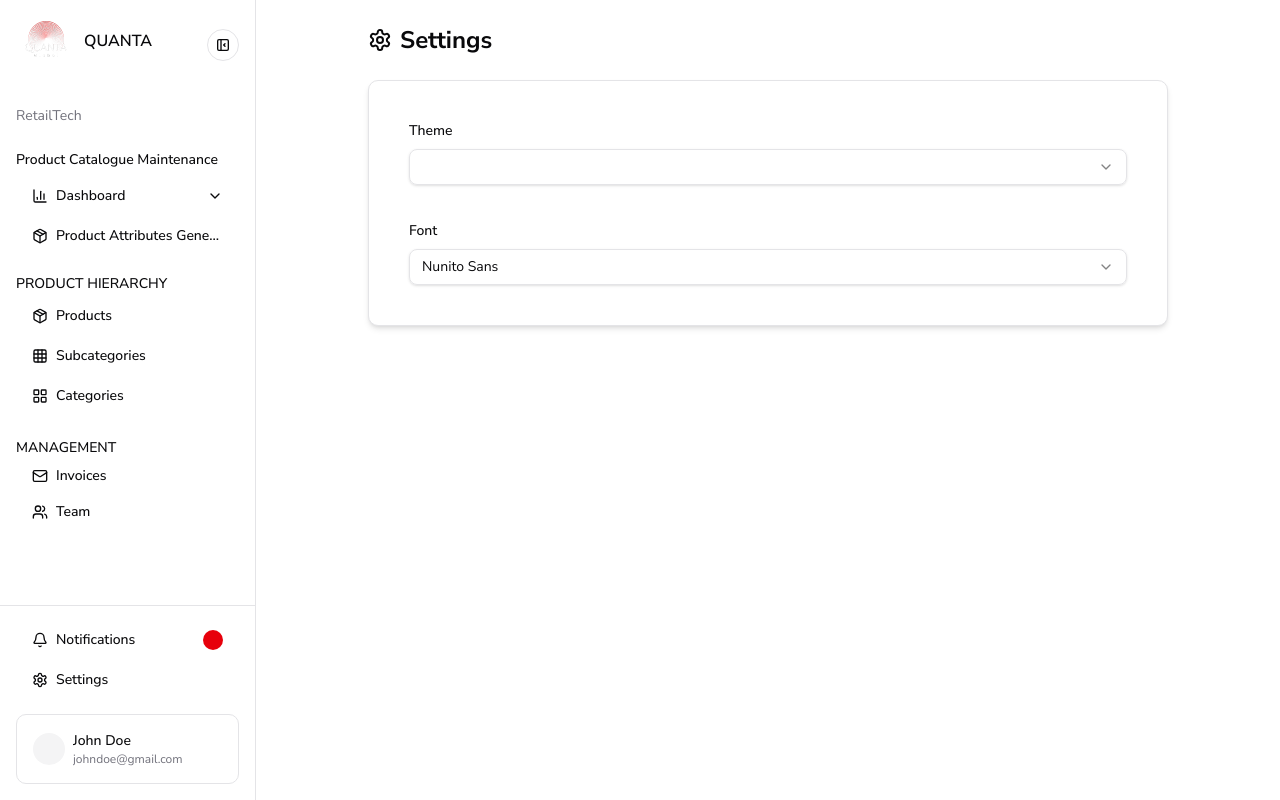
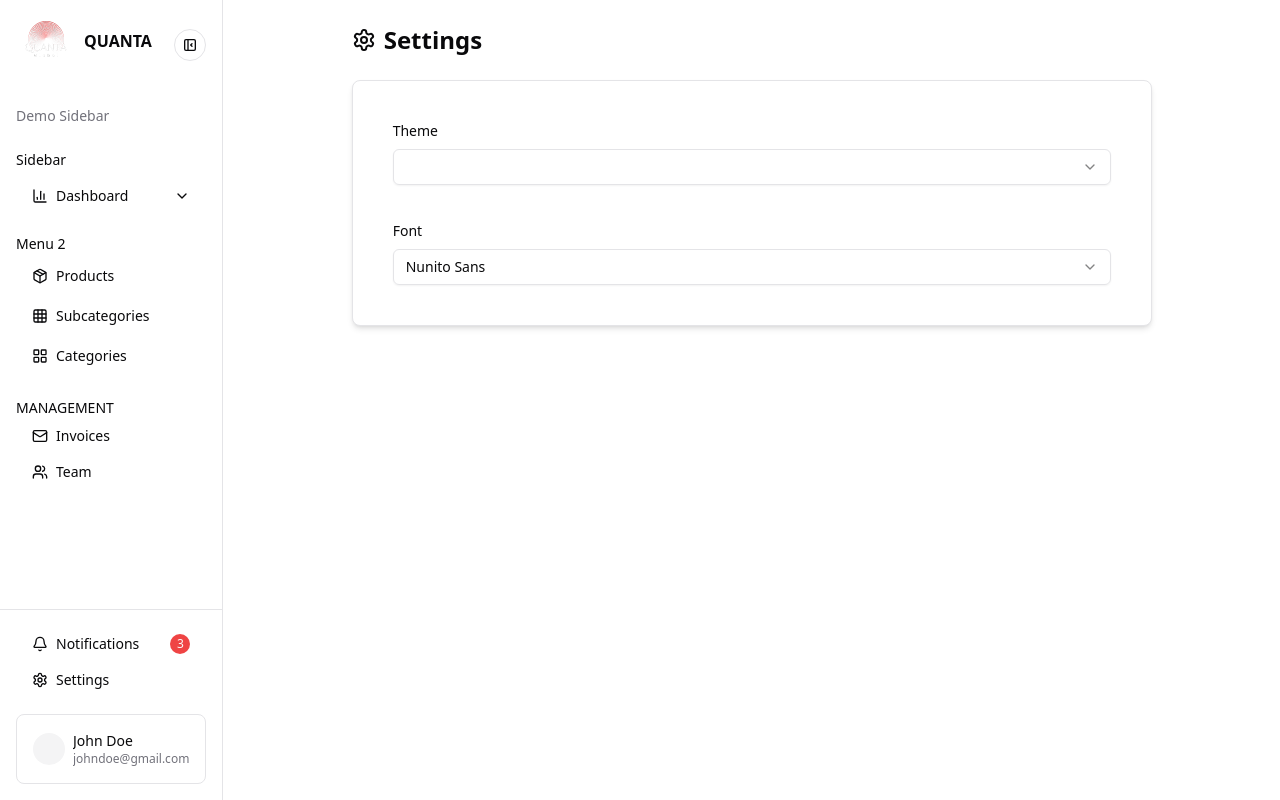
Before and after one commit to praneeth622/SAP-Monitoring, a Next.js app in the folder sap-monitoring/app-ui/: page /settings in a window 1280 px wide. Built offline with nearby package versions, Linux system fonts and the light colour scheme.

Commit message:
sidebar init

```diff
--- a/sap-monitoring/app-ui/app/globals.css
+++ b/sap-monitoring/app-ui/app/globals.css
@@ -1,167 +1,100 @@
-@import "tailwindcss";
+@import url('https://fonts.googleapis.com/css2?family=Nunito+Sans:wght@400;600;700&family=Poppins:wght@400;500;600&display=swap');
 
+@tailwind base;
+@tailwind components;
 @tailwind utilities;
 
-@custom-variant dark (&:is(.dark *));
-
-@theme inline {
-  --color-background: var(--background);
-  --color-foreground: var(--foreground);
-  --font-sans: var(--font-geist-sans);
-  --font-mono: var(--font-geist-mono);
-  --color-sidebar-ring: var(--sidebar-ring);
-  --color-sidebar-border: var(--sidebar-border);
-  --color-sidebar-accent-foreground: var(--sidebar-accent-foreground);
-  --color-sidebar-accent: var(--sidebar-accent);
-  --color-sidebar-primary-foreground: var(--sidebar-primary-foreground);
-  --color-sidebar-primary: var(--sidebar-primary);
-  --color-sidebar-foreground: var(--sidebar-foreground);
-  --color-sidebar: var(--sidebar);
-  --color-chart-5: var(--chart-5);
-  --color-chart-4: var(--chart-4);
-  --color-chart-3: var(--chart-3);
-  --color-chart-2: var(--chart-2);
-  --color-chart-1: var(--chart-1);
-  --color-ring: var(--ring);
-  --color-input: var(--input);
-  --color-border: var(--border);
-  --color-destructive-foreground: var(--destructive-foreground);
-  --color-destructive: var(--destructive);
-  --color-accent-foreground: var(--accent-foreground);
-  --color-accent: var(--accent);
-  --color-muted-foreground: var(--muted-foreground);
-  --color-muted: var(--muted);
-  --color-secondary-foreground: var(--secondary-foreground);
-  --color-secondary: var(--secondary);
-  --color-primary-foreground: var(--primary-foreground);
-  --color-primary: var(--primary);
-  --color-popover-foreground: var(--popover-foreground);
-  --color-popover: var(--popover);
-  --color-card-foreground: var(--card-foreground);
-  --color-card: var(--card);
-  --radius-sm: calc(var(--radius) - 4px);
-  --radius-md: calc(var(--radius) - 2px);
-  --radius-lg: var(--radius);
-  --radius-xl: calc(var(--radius) + 4px);
+@layer components {
+  .custom-scrollbar {
+    scrollbar-width: thin;
+    scrollbar-color: var(--color-ring) var(--color-background);
+  }
 }
-
-:root {
-  --card: oklch(1 0 0);
-  --card-foreground: oklch(0.141 0.005 285.823);
-  --popover: oklch(1 0 0);
-  --popover-foreground: oklch(0.141 0.005 285.823);
-  --primary: oklch(0.21 0.006 285.885);
-  --primary-foreground: oklch(0.985 0 0);
-  --secondary: oklch(0.967 0.001 286.375);
-  --secondary-foreground: oklch(0.21 0.006 285.885);
-  --muted: oklch(0.967 0.001 286.375);
-  --muted-foreground: oklch(0.552 0.016 285.938);
-  --accent: oklch(0.967 0.001 286.375);
-  --accent-foreground: oklch(0.21 0.006 285.885);
-  --destructive: oklch(0.577 0.245 27.325);
-  --destructive-foreground: oklch(0.577 0.245 27.325);
-  --border: oklch(0.92 0.004 286.32);
-  --input: oklch(0.92 0.004 286.32);
-  --ring: oklch(0.705 0.015 286.067);
-  --chart-1: oklch(0.646 0.222 41.116);
-  --chart-2: oklch(0.6 0.118 184.704);
-  --chart-3: oklch(0.398 0.07 227.392);
-  --chart-4: oklch(0.828 0.189 84.429);
-  --chart-5: oklch(0.769 0.188 70.08);
-  --radius: 0.625rem;
-  --sidebar: oklch(0.985 0 0);
-  --sidebar-foreground: oklch(0.141 0.005 285.823);
-  --sidebar-primary: oklch(0.21 0.006 285.885);
-  --sidebar-primary-foreground: oklch(0.985 0 0);
-  --sidebar-accent: oklch(0.967 0.001 286.375);
-  --sidebar-accent-foreground: oklch(0.21 0.006 285.885);
-  --sidebar-border: oklch(0.92 0.004 286.32);
-  --sidebar-ring: oklch(0.705 0.015 286.067);
-  --background: oklch(1 0 0);
-  --foreground: oklch(0.141 0.005 285.823);
-}
-
-.dark {
-  --background: oklch(0.141 0.005 285.823);
-  --foreground: oklch(0.985 0 0);
-  --card: oklch(0.141 0.005 285.823);
-  --card-foreground: oklch(0.985 0 0);
-  --popover: oklch(0.141 0.005 285.823);
-  --popover-foreground: oklch(0.985 0 0);
-  --primary: oklch(0.985 0 0);
-  --primary-foreground: oklch(0.21 0.006 285.885);
-  --secondary: oklch(0.274 0.006 286.033);
-  --secondary-foreground: oklch(0.985 0 0);
-  --muted: oklch(0.274 0.006 286.033);
-  --muted-foreground: oklch(0.705 0.015 286.067);
-  --accent: oklch(0.274 0.006 286.033);
-  --accent-foreground: oklch(0.985 0 0);
-  --destructive: oklch(0.396 0.141 25.723);
-  --destructive-foreground: oklch(0.637 0.237 25.331);
-  --border: oklch(0.274 0.006 286.033);
-  --input: oklch(0.274 0.006 286.033);
-  --ring: oklch(0.442 0.017 285.786);
-  --chart-1: oklch(0.488 0.243 264.376);
-  --chart-2: oklch(0.696 0.17 162.48);
-  --chart-3: oklch(0.769 0.188 70.08);
-  --chart-4: oklch(0.627 0.265 303.9);
-  --chart-5: oklch(0.645 0.246 16.439);
-  --sidebar: oklch(0.21 0.006 285.885);
-  --sidebar-foreground: oklch(0.985 0 0);
-  --sidebar-primary: oklch(0.488 0.243 264.376);
-  --sidebar-primary-foreground: oklch(0.985 0 0);
-  --sidebar-accent: oklch(0.274 0.006 286.033);
-  --sidebar-accent-foreground: oklch(0.985 0 0);
-  --sidebar-border: oklch(0.274 0.006 286.033);
-  --sidebar-ring: oklch(0.442 0.017 285.786);
-}
-
-.navy {
-  --background: oklch(0.07 0.019 254.456);
-  --foreground: oklch(0.985 0 0);
-  --card: oklch(0.07 0.019 254.456);
-  --card-foreground: oklch(0.985 0 0);
-  --popover: oklch(0.07 0.019 254.456);
-  --popover-foreground: oklch(0.985 0 0);
-  --primary: oklch(0.488 0.243 264.376);
-  --primary-foreground: oklch(0.985 0 0);
-  --secondary: oklch(0.137 0.022 254.168);
-  --secondary-foreground: oklch(0.985 0 0);
-  --muted: oklch(0.137 0.022 254.168); /* Approximation for HSL: 217 100% 12% */
-  --muted-foreground: oklch(0.705 0.015 286.067); /* Approximation for HSL: 215 20.2% 75.1% */
-  --accent: oklch(0.137 0.022 254.168); /* Approximation for HSL: 217 100% 12% */
-  --accent-foreground: oklch(0.985 0 0); /* Approximation for HSL: 210 40% 98% */
-  --destructive: oklch(0.396 0.141 25.723); /* Approximation for HSL: 0 84.2% 60.2% */
-  --destructive-foreground: oklch(0.637 0.237 25.331); /* Approximation for HSL: 210 40% 98% */
-  --border: oklch(0.137 0.022 254.168); /* Approximation for HSL: 217 100% 12% */
-  --input: oklch(0.137 0.022 254.168); /* Approximation for HSL: 217 100% 25% */
-  --ring: oklch(0.442 0.017 285.786); /* Approximation for HSL: 224.3 76.3% 48% */
-}
-
-
-
 @layer base {
   * {
-    @apply border-border outline-ring/50;
+    @apply border-border;
   }
   body {
-    @apply bg-background text-foreground;
-  }
-  .custom-scrollbar::-webkit-scrollbar {
-    width: 8px;
+    @apply bg-background text-foreground transition-colors duration-300;
   }
 
-  .custom-scrollbar::-webkit-scrollbar-track {
-    background: #f1f1f1;
-    border-radius: 4px;
+  :root {
+    --background: 0 0% 100%;
+    --foreground: 240 10% 3.9%;
+    --card: 0 0% 100%;
+    --card-foreground: 240 10% 3.9%;
+    --popover: 0 0% 100%;
+    --popover-foreground: 240 10% 3.9%;
+    --primary: 240 5.9% 10%;
+    --primary-foreground: 0 0% 98%;
+    --secondary: 240 4.8% 95.9%;
+    --secondary-foreground: 240 5.9% 10%;
+    --muted: 240 4.8% 95.9%;
+    --muted-foreground: 240 3.8% 46.1%;
+    --accent: 240 4.8% 95.9%;
+    --accent-foreground: 240 5.9% 10%;
+    --destructive: 0 84.2% 60.2%;
+    --destructive-foreground: 0 0% 98%;
+    --border: 240 5.9% 90%;
+    --input: 240 5.9% 90%;
+    --ring: 240 10% 3.9%;
+    --radius: 0.5rem;
+    --font-nunito: 'Nunito Sans', sans-serif;
+    --font-poppins: 'Poppins', sans-serif;
+    --chart-1: 12 76% 61%;
+    --chart-2: 173 58% 39%;
+    --chart-3: 197 37% 24%;
+    --chart-4: 43 74% 66%;
+    --chart-5: 27 87% 67%;
   }
 
-  .custom-scrollbar::-webkit-scrollbar-thumb {
-    background: #888;
-    border-radius: 4px;
+  .dark {
+    --background: 240 10% 3.9%;
+    --foreground: 0 0% 98%;
+    --card: 240 10% 3.9%;
+    --card-foreground: 0 0% 98%;
+    --popover: 240 10% 3.9%;
+    --popover-foreground: 0 0% 98%;
+    --primary: 0 0% 98%;
+    --primary-foreground: 240 5.9% 10%;
+    --secondary: 240 3.7% 15.9%;
+    --secondary-foreground: 0 0% 98%;
+    --muted: 240 3.7% 15.9%;
+    --muted-foreground: 240 5% 64.9%;
+    --accent: 240 3.7% 15.9%;
+    --accent-foreground: 0 0% 98%;
+    --destructive: 0 62.8% 30.6%;
+    --destructive-foreground: 0 0% 98%;
+    --border: 240 3.7% 15.9%;
+    --input: 240 3.7% 15.9%;
+    --ring: 240 4.9% 83.9%;
+    --chart-1: 220 70% 50%;
+    --chart-2: 160 60% 45%;
+    --chart-3: 30 80% 55%;
+    --chart-4: 280 65% 60%;
+    --chart-5: 340 75% 55%;
   }
 
-  .custom-scrollbar::-webkit-scrollbar-thumb:hover {
-    background: #555;
+  .navy {
+    --background: 217 100% 15%;
+    --foreground: 295 100% 97%;
+    --card: 217 100% 15%;
+    --card-foreground: 210 40% 98%;
+    --popover: 217 100% 15%;
+    --popover-foreground: 210 40% 98%;
+    --primary: 217.2 91.2% 59.8%;
+    --primary-foreground: 210 40% 98%;
+    --secondary: 217 100% 12%;
+    --secondary-foreground: 210 40% 98%;
+    --muted: 217 100% 12%;
+    --muted-foreground: 215 20.2% 75.1%;
+    --accent: 217 100% 12%;
+    --accent-foreground: 210 40% 98%;
+    --destructive: 0 84.2% 60.2%;
+    --destructive-foreground: 210 40% 98%;
+    --border: 217 100% 25%;
+    --input: 217 100% 25%;
+    --ring: 224.3 76.3% 48%;
   }
+
 }
--- a/sap-monitoring/app-ui/app/settings/page.tsx
+++ b/sap-monitoring/app-ui/app/settings/page.tsx
@@ -7,16 +7,17 @@
 import { Select, SelectContent, SelectItem, SelectTrigger, SelectValue } from "@/components/ui/select";
 
 export default function SettingsPage() {
-  const { theme, setTheme, resolvedTheme } = useTheme();
+  const { theme, setTheme } = useTheme();
   const { font, setFont } = useFont();
   const [mounted, setMounted] = useState(false);
 
+  // Wait for component to mount to avoid hydration mismatch
   useEffect(() => {
     setMounted(true);
   }, []);
 
   if (!mounted) {
-    return null;
+    return <div className="min-h-screen bg-background" />; // Show loading state
   }
 
   return (
--- a/sap-monitoring/app-ui/components/sidebar.tsx
+++ b/sap-monitoring/app-ui/components/sidebar.tsx
@@ -150,10 +150,10 @@
         </div>
 
         <div className="flex-1 overflow-y-auto overflow-x-hidden p-4 custom-scrollbar">
-          {!isCollapsed && <div className="text-sm text-muted-foreground mb-4">RetailTech</div>}
+          {!isCollapsed && <div className="text-sm text-muted-foreground mb-4">Demo Sidebar</div>}
 
           <div className="space-y-1 py-2">
-            {!isCollapsed && <div className="text-sm font-medium mb-2">Product Catalogue Maintenance</div>}
+            {!isCollapsed && <div className="text-sm font-medium mb-2">Sidebar</div>}
             <NavItem
               icon={BarChart3}
               label="Dashboard"
@@ -164,14 +164,9 @@
               <div className="space-y-1 py-1">
                 <div className="max-w-full overflow-hidden">
                   {[
-                    { path: "/dashboard", label: "Product Description Generator" },
-                    { path: "#", label: "Product Attributes Generator" },
-                    { path: "#", label: "Translation & Localization" },
-                    { path: "#", label: "Content Moderation" },
-                    { path: "#", label: "Product Quality Inspection" },
-                    { path: "#", label: "Product Image Enhancer" },
-                    { path: "#", label: "Compliance Validator" },
-                    { path: "#", label: "Generate Product Video" },
+                    { path: "#", label: "Tab 1" },
+                    { path: "#", label: "Tab 2" },
+                    { path: "#", label: "Tab 3" },
                   ].map((item, index) => (
                     <Button
                       key={index}
@@ -185,11 +180,10 @@
                 </div>
               </div>
             </NavItem>
-            <NavItem icon={Package} label="Product Attributes Generator" isCollapsed={isCollapsed} onExpand={handleExpand} />
           </div>
 
           <div className="space-y-1 py-3">
-            {!isCollapsed && <div className="text-sm font-medium">PRODUCT HIERARCHY</div>}
+            {!isCollapsed && <div className="text-sm font-medium">Menu 2</div>}
             <NavItem icon={Package} label="Products" isCollapsed={isCollapsed} onExpand={handleExpand} />
             <NavItem icon={Grid} label="Subcategories" isCollapsed={isCollapsed} onExpand={handleExpand} />
             <NavItem icon={LayoutGrid} label="Categories" isCollapsed={isCollapsed} onExpand={handleExpand} />
--- /dev/null
+++ b/sap-monitoring/app-ui/postcss.config.js
@@ -0,0 +1,6 @@
+module.exports = {
+  plugins: {
+    tailwindcss: {},
+    autoprefixer: {},
+  },
+}
--- a/sap-monitoring/app-ui/postcss.config.mjs
+++ /dev/null
@@ -1,6 +0,0 @@
-export default {
-  plugins: {
-    "@tailwindcss/postcss": {},
-    autoprefixer: {},
-  },
-};
--- /dev/null
+++ b/sap-monitoring/app-ui/tailwind.config.ts
@@ -0,0 +1,70 @@
+import type { Config } from "tailwindcss";
+
+export default {
+  darkMode: ["class"],
+  content: [
+    "./components/**/*.{ts,tsx}",
+    "./app/**/*.{ts,tsx}",
+    "./pages/**/*.{ts,tsx}",
+    "./src/**/*.{ts,tsx}",
+  ],
+  theme: {
+    extend: {
+      colors: {
+        background: 'hsl(var(--background))',
+        foreground: 'hsl(var(--foreground))',
+        card: {
+          DEFAULT: 'hsl(var(--card))',
+          foreground: 'hsl(var(--card-foreground))'
+        },
+        popover: {
+          DEFAULT: 'hsl(var(--popover))',
+          foreground: 'hsl(var(--popover-foreground))'
+        },
+        primary: {
+          DEFAULT: 'hsl(var(--primary))',
+          foreground: 'hsl(var(--primary-foreground))'
+        },
+        secondary: {
+          DEFAULT: 'hsl(var(--secondary))',
+          foreground: 'hsl(var(--secondary-foreground))'
+        },
+        muted: {
+          DEFAULT: 'hsl(var(--muted))',
+          foreground: 'hsl(var(--muted-foreground))'
+        },
+        accent: {
+          DEFAULT: 'hsl(var(--accent))',
+          foreground: 'hsl(var(--accent-foreground))'
+        },
+        destructive: {
+          DEFAULT: 'hsl(var(--destructive))',
+          foreground: 'hsl(var(--destructive-foreground))'
+        },
+        border: 'hsl(var(--border))',
+        input: 'hsl(var(--input))',
+        ring: 'hsl(var(--ring))',
+        chart: {
+          '1': 'hsl(var(--chart-1))',
+          '2': 'hsl(var(--chart-2))',
+          '3': 'hsl(var(--chart-3))',
+          '4': 'hsl(var(--chart-4))',
+          '5': 'hsl(var(--chart-5))'
+        }
+      },
+      borderRadius: {
+        lg: 'var(--radius)',
+        md: 'calc(var(--radius) - 2px)',
+        sm: 'calc(var(--radius) - 4px)'
+      },
+      fontFamily: {
+        'nunito-sans': ['var(--font-nunito-sans)'],
+        'poppins': ['var(--font-poppins)'],
+      },
+    }
+  },
+  plugins: [
+    require("tailwindcss-animate"),
+    require('@tailwindcss/typography'),
+  ],
+} satisfies Config;
```
Also changed, not shown: sap-monitoring/app-ui/app/layout.tsx (+14 -15 lines), sap-monitoring/app-ui/next.config.js (+4 -3 lines), sap-monitoring/app-ui/package.json (+5 -4 lines), 1 other file (tests, documents, lock files or other folders).
